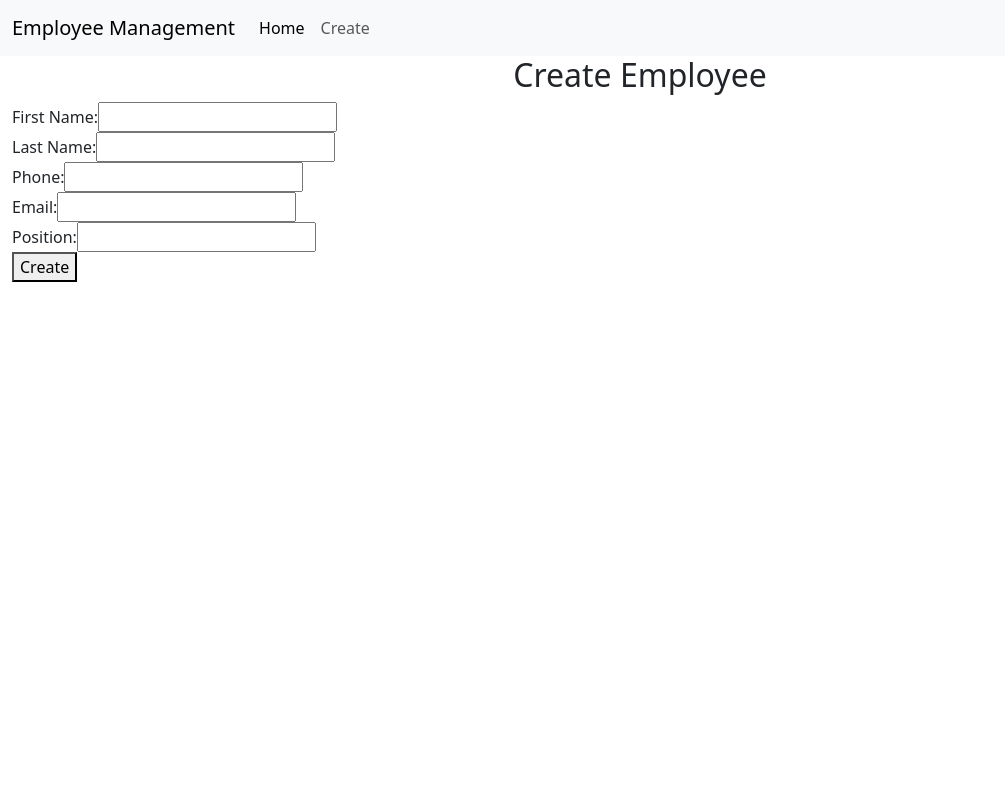
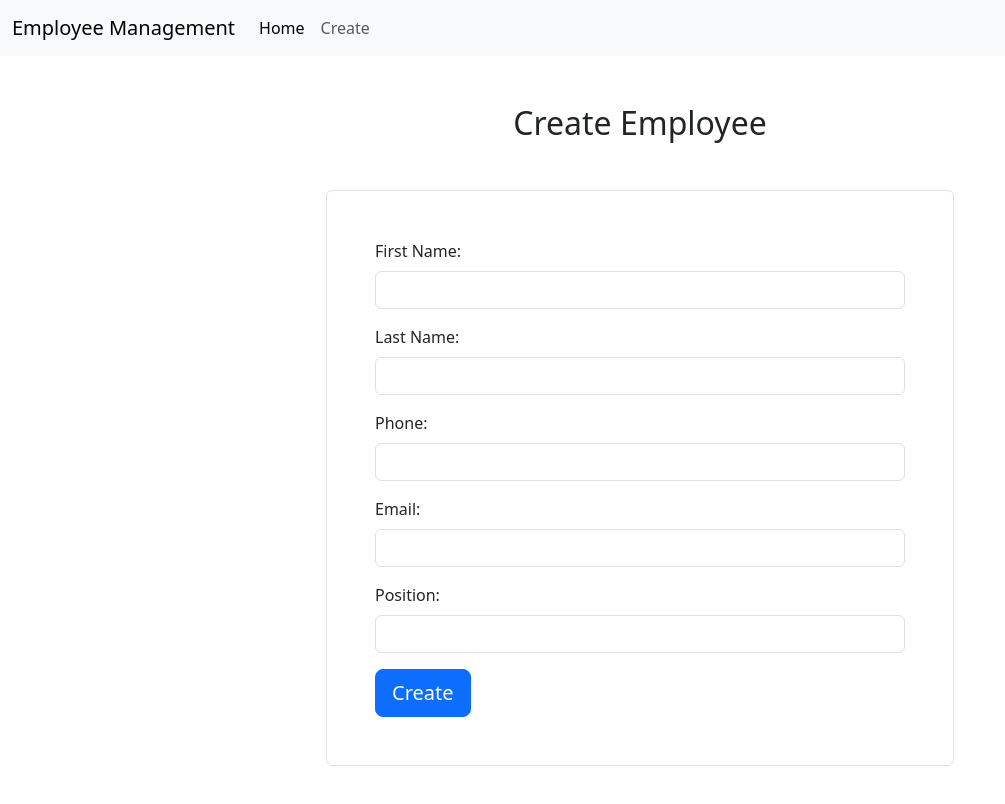
Before and after one commit to rothblaa/employee-management-app, an Angular app: page /create in a window 1280 px wide. Shown: the top 804 px of the page, without its empty margins (0-1005 px from the left). Built offline with nearby package versions, Linux system fonts and the light colour scheme.

Commit message:
styling complete

```diff
--- a/src/app/employee-form/employee-form.component.html
+++ b/src/app/employee-form/employee-form.component.html
@@ -1,31 +1,31 @@
-<h2 class="text-center">{{isEditing? 'Edit' : 'Create' }} Employee</h2>
+<h2 class="text-center my-5">{{isEditing? 'Edit' : 'Create' }} Employee</h2>
 
 <div *ngIf="errorMessage != ''">
   {{errorMessage}}
 </div>
 
-<form (ngSubmit)="onSubmit()">
-  <div>
-    <label for="firstName">First Name: </label>
-    <input type="text" name="firstName" [(ngModel)]="employee.firstName" />
+<form (ngSubmit)="onSubmit()" class="border rounded p-5 w-50 mb-5 mx-auto">
+  <div class="mb-3">
+    <label class="form-label" for="firstName">First Name: </label>
+    <input class="form-control" type="text" name="firstName" [(ngModel)]="employee.firstName" />
   </div>
-  <div>
-    <label for="lastName">Last Name: </label>
-    <input type="text" name="lastName" [(ngModel)]="employee.lastName" />
+  <div class="mb-3">
+    <label class="form-label" for="lastName">Last Name: </label>
+    <input class="form-control" type="text" name="lastName" [(ngModel)]="employee.lastName" />
   </div>
-  <div>
-    <label for="phone">Phone: </label>
-    <input type="phone" name="phone" [(ngModel)]="employee.phone" />
+  <div class="mb-3">
+    <label class="form-label" for="phone">Phone: </label>
+    <input class="form-control" type="phone" name="phone" [(ngModel)]="employee.phone" />
   </div>
-  <div>
-    <label for="email">Email: </label>
-    <input type="email" name="email" [(ngModel)]="employee.email" />
+  <div class="mb-3">
+    <label class="form-label" for="email">Email: </label>
+    <input class="form-control" type="email" name="email" [(ngModel)]="employee.email" />
   </div>
-  <div>
-    <label for="position">Position: </label>
-    <input type="text" name="position" [(ngModel)]="employee.position" />
+  <div class="mb-3">
+    <label class="form-label" for="position">Position: </label>
+    <input class="form-control" type="text" name="position" [(ngModel)]="employee.position" />
   </div>
 
 
-  <button type="submit">{{isEditing? 'Edit' : 'Create' }}</button>
+  <button class="btn btn-primary btn-lg" type="submit">{{isEditing? 'Edit' : 'Create' }}</button>
 </form>
```
